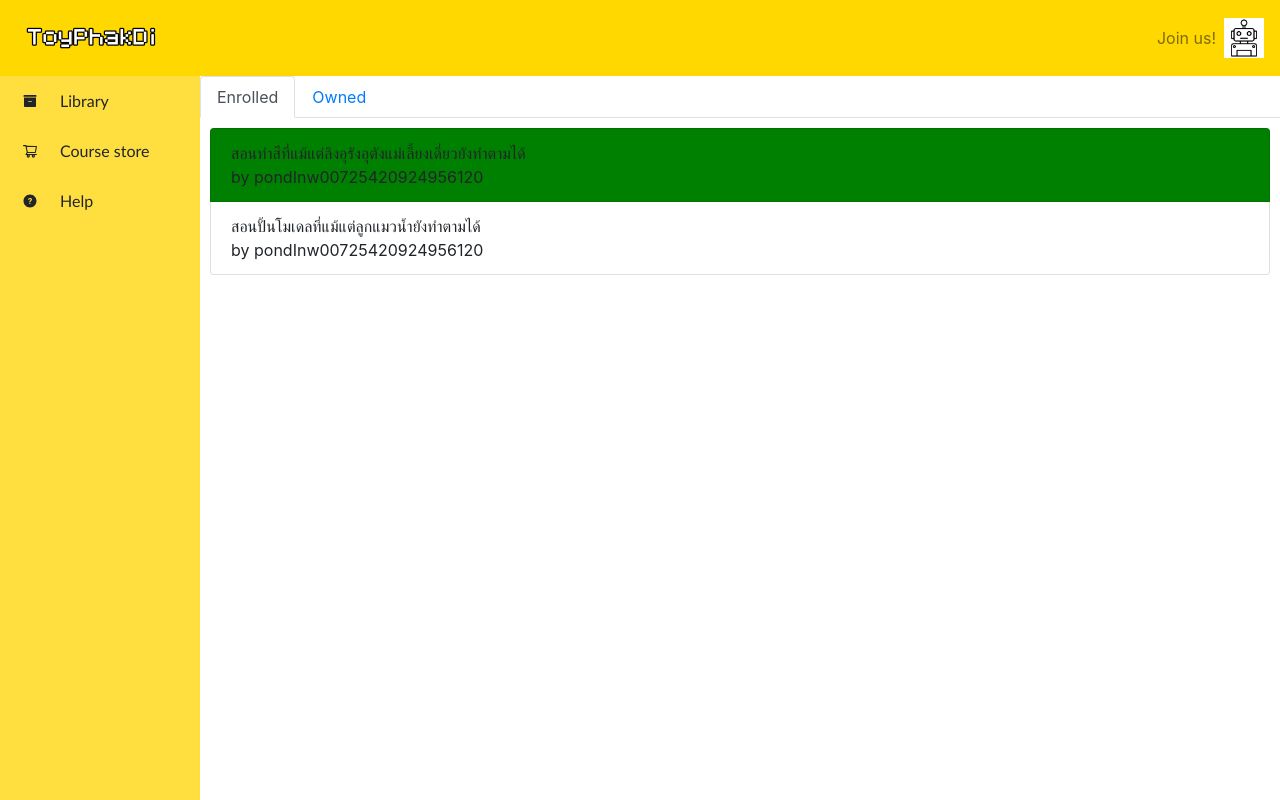
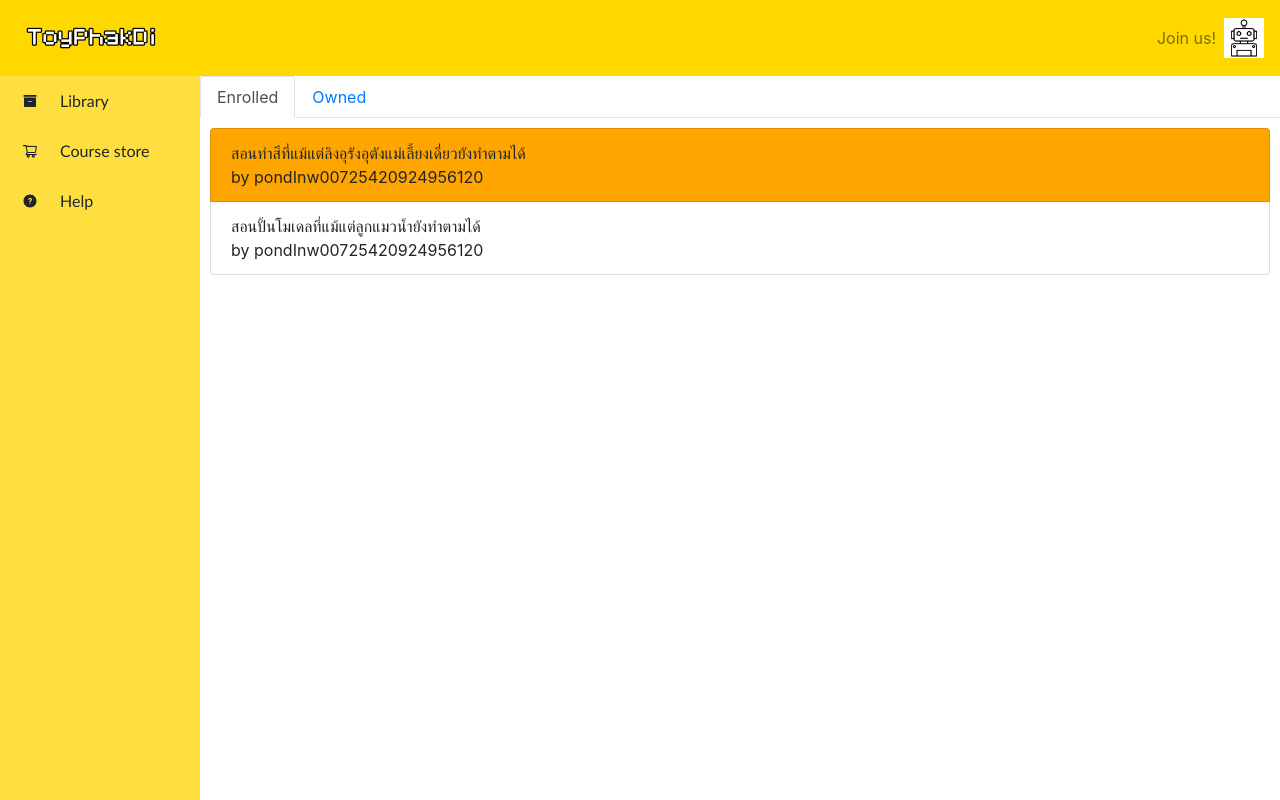
Before and after one commit to ThanakornK/Devcamp8, a React (Create React App) app: page /library in a window 1280 px wide. In both pictures the pointer is over the element 740 px from the left and 165 px from the top of the page. Shown: the top 800 px of the page. Built offline with nearby package versions, Linux system fonts and the light colour scheme.

Commit message:
change color in course list css

```diff
--- a/src/styles/CourseList.css
+++ b/src/styles/CourseList.css
@@ -1,4 +1,4 @@
 .CourseList .list:hover{
     cursor: pointer;
-    background-color: green;
+    background-color: orange;
 }
```
